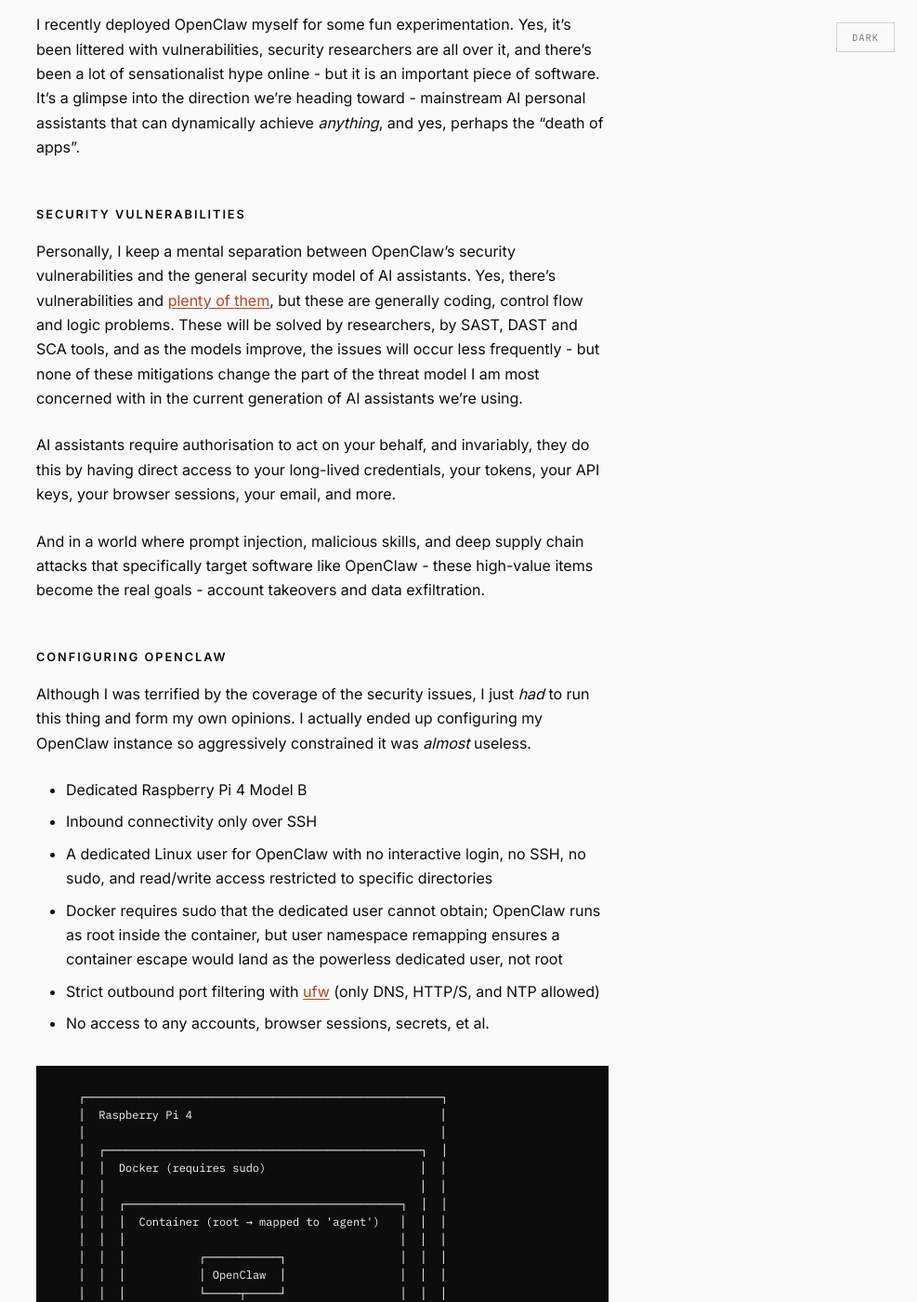
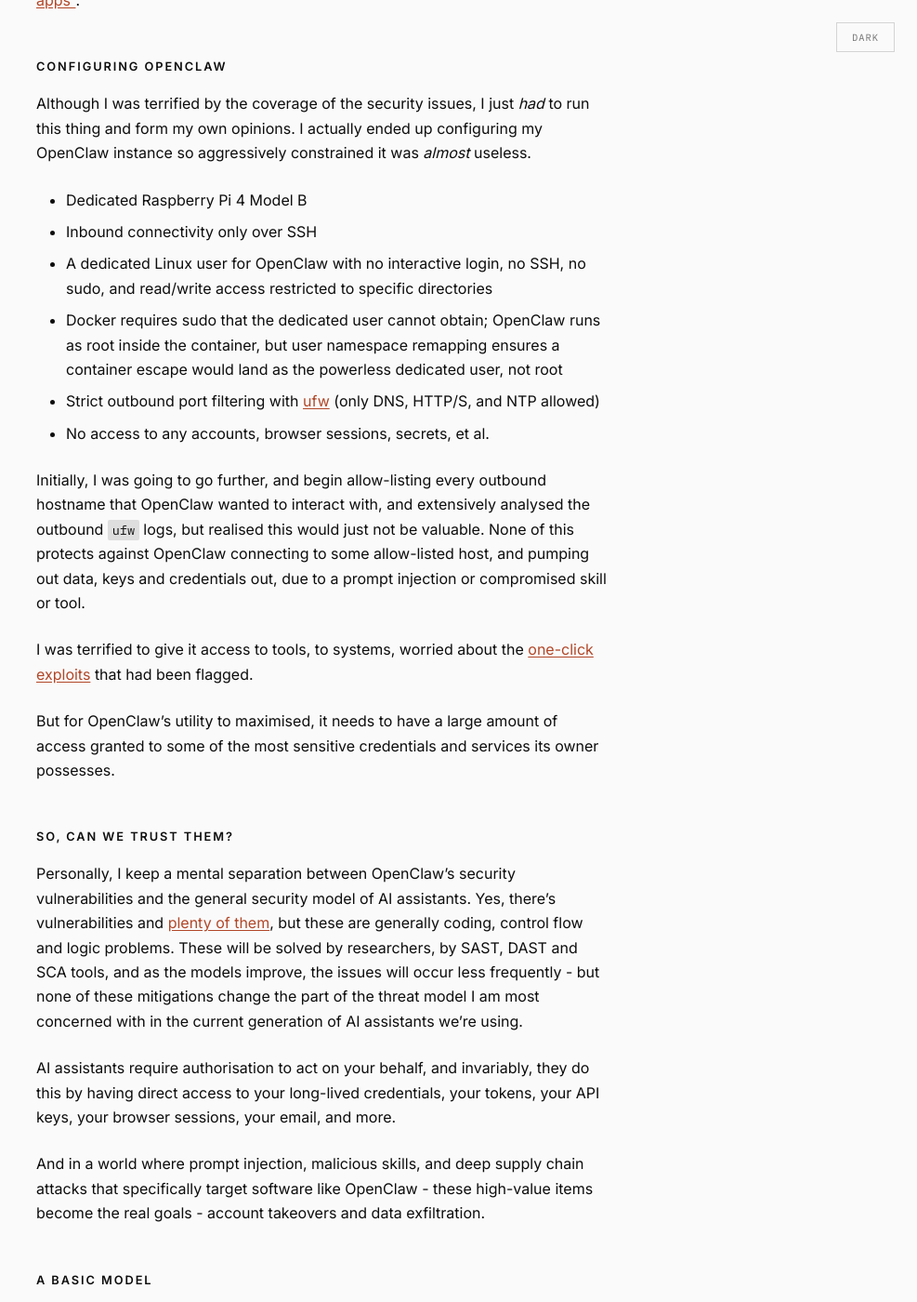
Before and after one commit to timsearle/timsearle.github.io, a Jekyll site: the page built from _posts/2026-02-11-agentic-identity.md, in a window 1280 px wide and 1400 px high, scrolled down 858 px. Shown: the whole window at 93% size, without its empty margins (293-1280 px from the left). Built offline with Jekyll 4.4.1, drawn with Linux system fonts in a browser that asks for light colours; some of the changed lines change nothing that is shown; some of the changed text lies outside the part shown.

Commit message:
Re-order / re-structure

````diff
--- a/_posts/2026-02-11-agentic-identity.md
+++ b/_posts/2026-02-11-agentic-identity.md
@@ -3,24 +3,16 @@
 lang: en
 author: "Tim Searle"
 title: "Do you trust your assistant?"
-date: "2026-02-11 00:00:00"
+date: "2026-02-14 00:00:00"
 tags:
   - "ai"
   - "oauth"
   - "identity"
 ---
 
-Back in 2016, I was (mis)quoted as saying Siri App integrations would be the ["death of apps"](https://www.campaignlive.co.uk/article/apple-breaks-down-walled-garden-opening-siri-maps-developers/1398495#:~:text=The%20death%20of%20apps&text=Citing%20specific%20Apple%20iOS%20features,no%20longer%20by%20specific%20downloads.%22), but I do think my general intent behind the words was captured well. In a recent [interview with Peter Steinberger](https://lexfridman.com/peter-steinberger-transcript#chapter18_ai_agents_will_replace_80_of_apps), the creator of AI assistant, [OpenClaw](https://openclaw.ai), he stated that 80% of apps will disappear because AI assistant will be able to handle the majority of features that users expect of their app. This statement was a de javu moment from my comments back in 2016 and it got me thinking.
+I recently deployed OpenClaw myself for some fun experimentation. Yes, it's been littered with vulnerabilities, there are security researchers all over it, and there's been a lot of sensationalist hype online - but it is an important piece of software.
 
-I recently deployed OpenClaw myself for some fun experimentation. Yes, it's been littered with vulnerabilities, security researchers are all over it, and there's been a lot of sensationalist hype online - but it is an important piece of software. It's a glimpse into the direction we're heading toward - mainstream AI personal assistants that can dynamically achieve _anything_, and yes, perhaps the "death of apps".
-
-## Security Vulnerabilities
-
-Personally, I keep a mental separation between OpenClaw's security vulnerabilities and the general security model of AI assistants. Yes, there's vulnerabilities and [plenty of them](https://github.com/openclaw/openclaw/security/advisories), but these are generally coding, control flow and logic problems. These will be solved by researchers, by SAST, DAST and SCA tools, and as the models improve, the issues will occur less frequently - but none of these mitigations change the part of the threat model I am most concerned with in the current generation of AI assistants we're using.
-
-AI assistants require authorisation to act on your behalf, and invariably, they do this by having direct access to your long-lived credentials, your tokens, your API keys, your browser sessions, your email, and more.
-
-And in a world where prompt injection, malicious skills, and deep supply chain attacks that specifically target software like OpenClaw - these high-value items become the real goals - account takeovers and data exfiltration.
+It's a glimpse into the direction we're heading toward - mainstream AI personal assistants that can dynamically achieve _anything_, and perhaps the [”death of apps”](https://searle.dev/2026/02/14/death-of-apps.html).
 
 ## Configuring OpenClaw
 
@@ -33,47 +25,23 @@
 - Strict outbound port filtering with [ufw](https://wiki.ubuntu.com/UncomplicatedFirewall) (only DNS, HTTP/S, and NTP allowed)
 - No access to any accounts, browser sessions, secrets, et al.
 
-```
-   ┌─────────────────────────────────────────────────────┐
-   │  Raspberry Pi 4                                     │
-   │                                                     │
-   │  ┌───────────────────────────────────────────────┐  │
-   │  │  Docker (requires sudo)                       │  │
-   │  │                                               │  │
-   │  │  ┌─────────────────────────────────────────┐  │  │
-   │  │  │  Container (root → mapped to 'agent')   │  │  │
-   │  │  │                                         │  │  │
-   │  │  │           ┌───────────┐                 │  │  │
-   │  │  │           │ OpenClaw  │                 │  │  │
-   │  │  │           └─────┬─────┘                 │  │  │
-   │  │  │                 │                       │  │  │
-   │  │  └─────────────────┼───────────────────────┘  │  │
-   │  │                    │                          │  │
-   │  └────────────────────┼──────────────────────────┘  │
-   │                       │                             │
-   │  'agent' user ────────┘  no login · no sudo         │
-   │   read/write: /var/lib/agent only                   │
-   │                                                     │
-   │  ┌────────── ufw ──────────┐                        │
-   │  │  IN:  SSH only          │                        │
-   │  │  OUT: DNS · HTTP/S · NTP│                        │
-   │  └─────────────────────────┘                        │
-   └─────────────────────────────────────────────────────┘
-           ▲
-           │ SSH tunnel to OpenClaw Gateway
-           │
-      ┌────┴────┐
-      │   Mac   │
-      └─────────┘
-```
-
 Initially, I was going to go further, and begin allow-listing every outbound hostname that OpenClaw wanted to interact with, and extensively analysed the outbound `ufw` logs, but realised this would just not be valuable. None of this protects against OpenClaw connecting to some allow-listed host, and pumping out data, keys and credentials out, due to a prompt injection or compromised skill or tool.
 
 I was terrified to give it access to tools, to systems, worried about the [one-click exploits](https://x.com/theonejvo/status/2016510190464675980) that had been flagged.
 
-So, how can we apply some basic identity concepts to AI personal assistants, and what would a more secure architecture look like?
+But for OpenClaw’s utility to maximised, it needs to have a large amount of access granted to some of the most sensitive credentials and services its owner possesses.
+
+## So, can we trust them?
+
+Personally, I keep a mental separation between OpenClaw's security vulnerabilities and the general security model of AI assistants. Yes, there's vulnerabilities and [plenty of them](https://github.com/openclaw/openclaw/security/advisories), but these are generally coding, control flow and logic problems. These will be solved by researchers, by SAST, DAST and SCA tools, and as the models improve, the issues will occur less frequently - but none of these mitigations change the part of the threat model I am most concerned with in the current generation of AI assistants we're using.
+
+AI assistants require authorisation to act on your behalf, and invariably, they do this by having direct access to your long-lived credentials, your tokens, your API keys, your browser sessions, your email, and more.
+
+And in a world where prompt injection, malicious skills, and deep supply chain attacks that specifically target software like OpenClaw - these high-value items become the real goals - account takeovers and data exfiltration.
 
 ## A basic model
+
+So, how can we apply some basic identity concepts to AI personal assistants, and what would a more secure architecture look like?
 
 Let’s think this through, and see how could we solve this, not just for OpenClaw, but for any future AI assistants that breaks into the mainstream.
 
````
